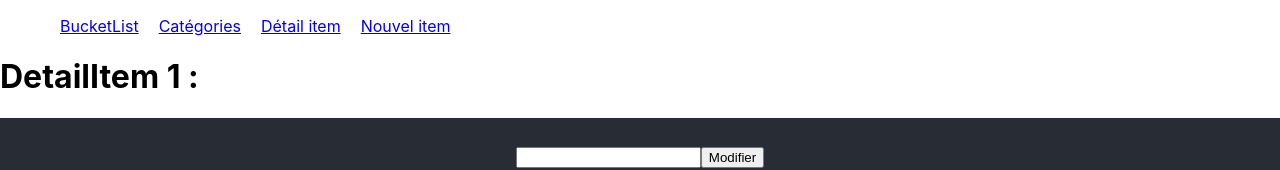
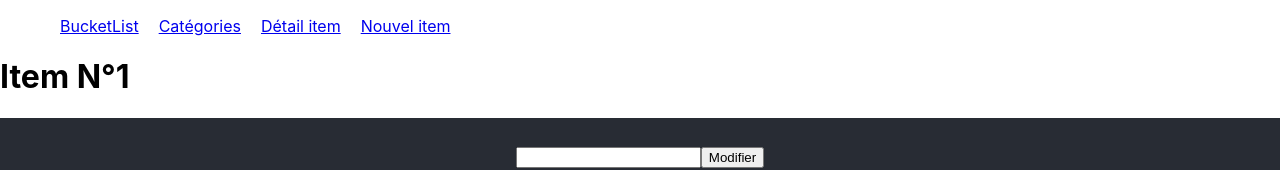
Before and after one commit to guillaumefavre/bucketlist-react, a React (Create React App) app: page /DetailItem/1 in a window 1280 px wide. Shown: the top 170 px of the page. Built offline with nearby package versions, Linux system fonts and the light colour scheme; no server answers.

Commit message:
Ajout redirection suite à modif item

```diff
--- a/src/components/DetailItem.js
+++ b/src/components/DetailItem.js
@@ -1,11 +1,12 @@
 import React, {useState} from 'react'
-import { useParams, useLocation } from 'react-router-dom'
+import { useParams, useLocation, useHistory } from 'react-router-dom'
 
 
 function DetailItem(props) {
 
     let {slug} = useParams();
     let location = useLocation();
+    let history = useHistory();
 
     const [label , setLabel] = useState(location.state && location.state.item.label)
 
@@ -17,7 +18,6 @@ function DetailItem(props) {
         event.preventDefault();
         var itemWithNewLabel = location.state.item
         itemWithNewLabel.label = label
-        console.log('item WITH change : ', itemWithNewLabel)
 
         fetch('http://localhost:8090/bucketlist/1/items/'+itemWithNewLabel.id, {
             method: 'put',
@@ -28,14 +28,13 @@ function DetailItem(props) {
             body: JSON.stringify(itemWithNewLabel)
           }).then(response=>response.json())
             .then(response => {
-                console.log('Response : ', response)
+                history.push('/')
         }).catch(error => console.log("UPDATE Erreur : " + error));
     }
 
     return(
         <div>
-            <h1>DetailItem {slug} : {props.label} </h1>
-            <span>{location.state && location.state.item.label}</span>
+            <h1>Item N°{slug}</h1>
             <form className="App-form" onSubmit={e => {handleSubmit(e)}}>
             <input
                 type="text"
```
